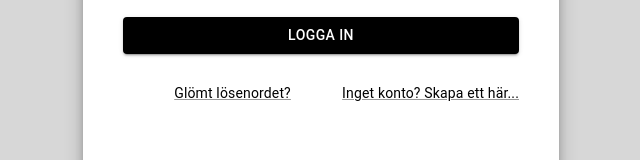
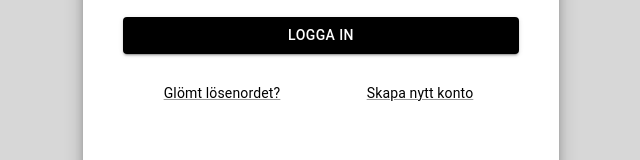
Before and after one commit to talebhammoude/task-manager, a React (Create React App) app in the folder the-app/: page / in a window 1280 px wide. Shown: the part 419-579 px from the top of the page, without its empty margins (319-959 px from the left). Built offline with nearby package versions, Linux system fonts and the light colour scheme.

Commit message:
Update index.js

```diff
--- a/the-app/src/Components/Login/index.js
+++ b/the-app/src/Components/Login/index.js
@@ -105,9 +105,9 @@ export default function SignIn() {
                   Glömt lösenordet?
                 </Link>
               </Grid>
-              <Grid item>
+              <Grid item xs>
                 <Link href="#" variant="body2">
-                  {"Inget konto? Skapa ett här..."}
+                  {"Skapa nytt konto"}
                 </Link>
               </Grid>
             </Grid>
```
